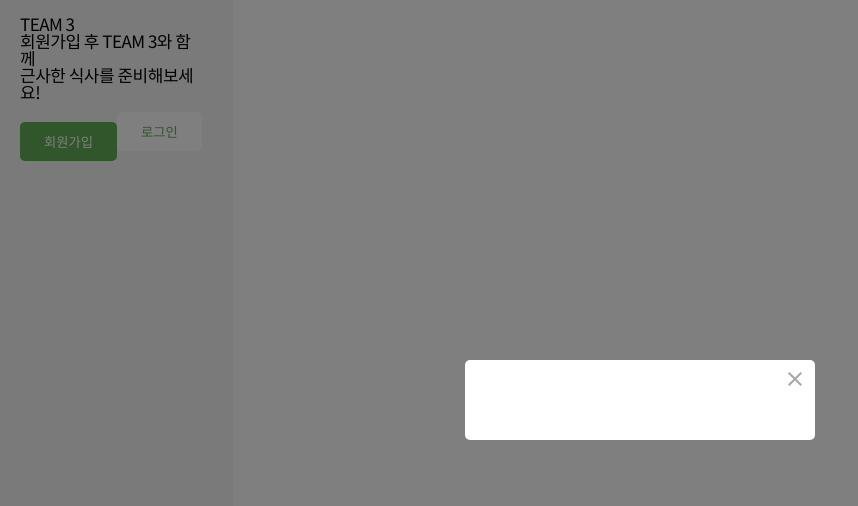
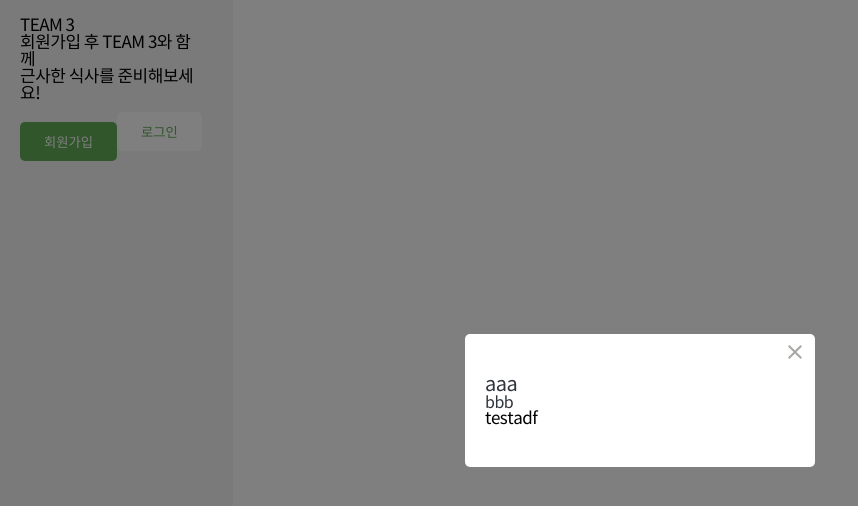
Before and after one commit to supra1nova/elice_second_project, a React (Create React App) app in the folder client/: page /account/restaurants in a window 1280 px wide. Shown: the top 506 px of the page, without its empty margins (0-858 px from the left). Built offline with nearby package versions, Linux system fonts and the light colour scheme.

Commit message:
Fix: popup error

```diff
--- a/client/src/components/oranisms/Popup/Template/index.tsx
+++ /dev/null
@@ -1,22 +0,0 @@
-import React from 'react';
-import Header from '../Header';
-import Contents from '../Contents';
-import * as UI from './style';
-
-const Template = () => {
-  return (
-    <>
-      <UI.Container>
-        <UI.Content>
-          <UI.Section>
-            <Header />
-            <Contents />
-          </UI.Section>
-        </UI.Content>
-        <UI.Dimd />
-      </UI.Container>
-    </>
-  );
-};
-
-export default Template;
--- a/client/src/components/oranisms/Popup/index.tsx
+++ b/client/src/components/oranisms/Popup/index.tsx
@@ -1,21 +1,39 @@
-import React, { useState, useEffect, Children } from 'react';
+import React, { useState, useEffect } from 'react';
 import { createPortal } from 'react-dom';
-import Template from './Template';
+import Header from './Header';
+import Contents from './Contents';
+import Footer from './Footer';
+import * as UI from './style';
 
-export interface Props {
+interface Props {
   title?: React.ReactElement | string;
   subTitle?: React.ReactElement | string;
   children?: React.ReactElement | string;
 }
 
-const Popup = ({ children }: Props) => {
+const Popup = ({ title, subTitle, children }: Props) => {
+  const modalDiv = document.getElementById('modal')!;
   const [domReady, setDomReady] = useState(false);
-  const modalDiv = document.getElementById('modal')!;
   useEffect(() => {
     setDomReady(true);
   });
-
-  return domReady ? createPortal(<Template></Template>, modalDiv) : null;
+  return domReady
+    ? createPortal(
+        <>
+          <UI.Container>
+            <UI.Content>
+              <UI.Section>
+                <Header title={title} subTitle={subTitle} />
+                <Contents>{children}</Contents>
+                <Footer />
+              </UI.Section>
+            </UI.Content>
+            <UI.Dimd />
+          </UI.Container>
+        </>,
+        modalDiv,
+      )
+    : null;
 };
 
 export default Popup;
--- a/client/src/pages/Account/AccountRestaurants/template/PopupConfirm/index.tsx
+++ b/client/src/pages/Account/AccountRestaurants/template/PopupConfirm/index.tsx
@@ -2,7 +2,11 @@ import React from 'react';
 import Popup from '../../../../../components/oranisms/Popup';
 
 const PopupConfirm = () => {
-  return <Popup>test</Popup>;
+  return (
+    <Popup title={'aaa'} subTitle={'bbb'}>
+      testadf
+    </Popup>
+  );
 };
 
 export default PopupConfirm;
```
Also changed, not shown: client/src/components/oranisms/Popup/style.ts (renamed from client/src/components/oranisms/Popup/Template/style.ts).
